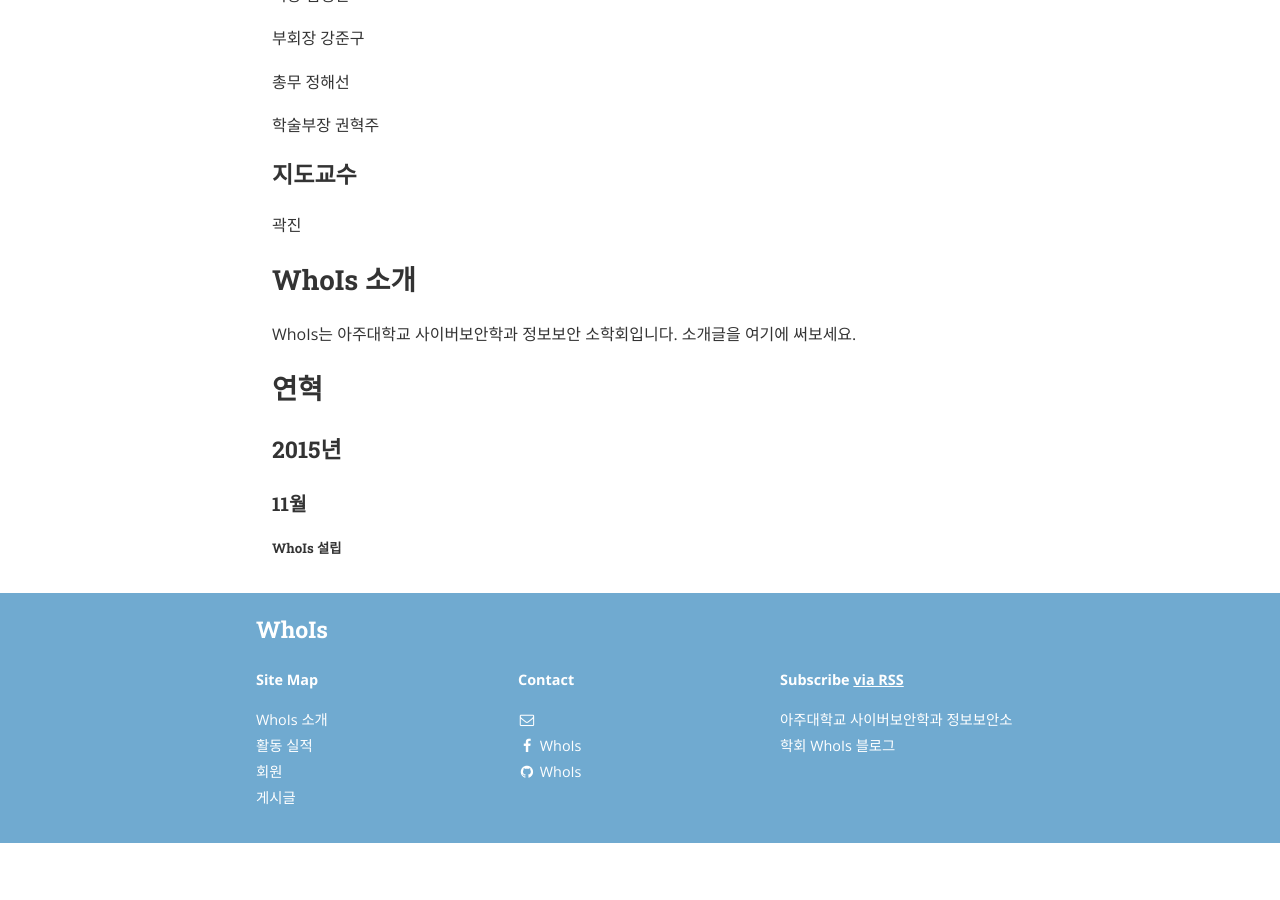
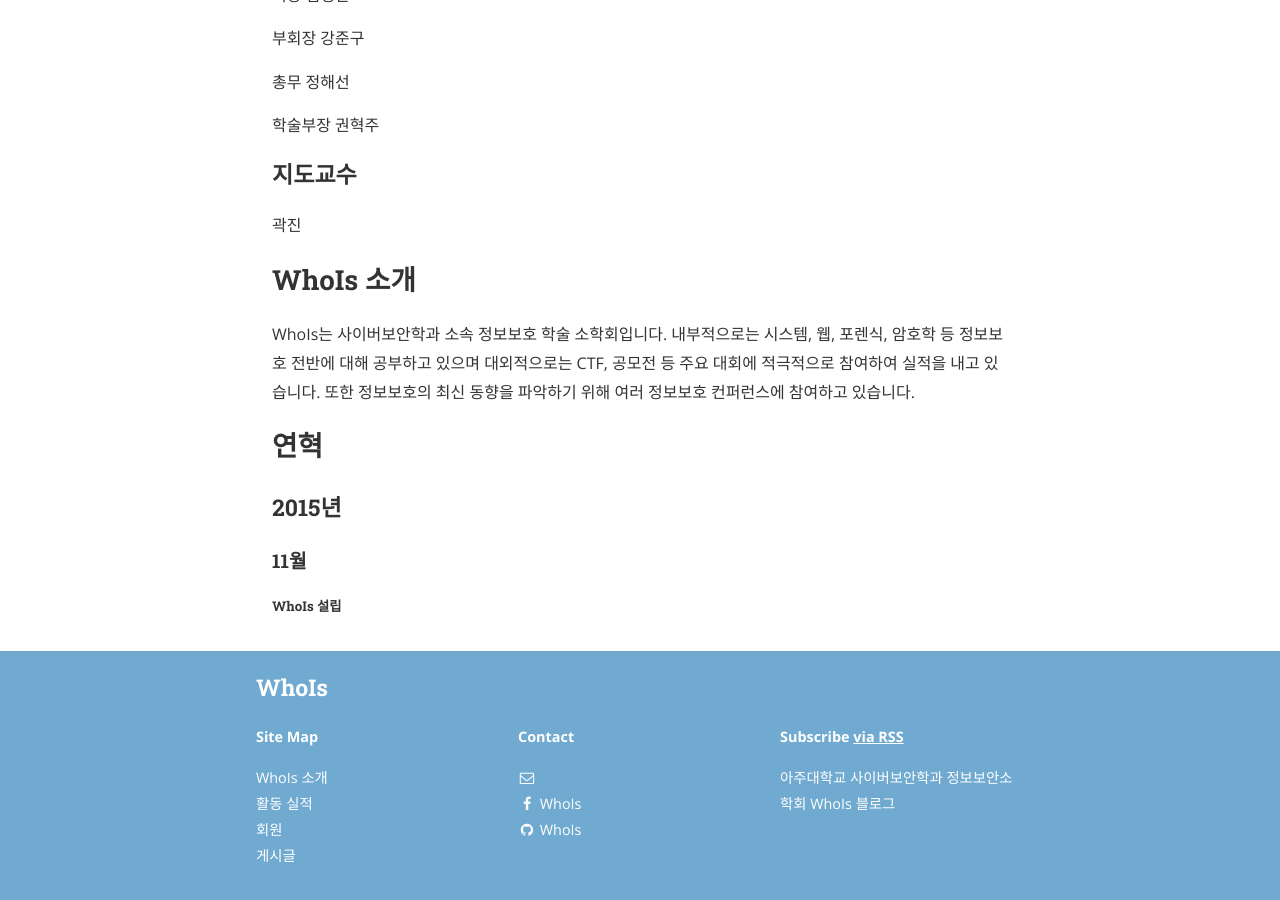
Before and after one commit to ajou-whois/ajou-whois.github.io, a Jekyll site: the page built from about.md, in a window 1280 px wide and 900 px high, scrolled down 734 px. Built offline with Jekyll 4.4.1, drawn with Linux system fonts in a browser that asks for light colours; nearby versions of some CDN libraries; before the commit the page ends 1577 px from its top, so only the background shows below that.

Commit message:
Update About

```diff
--- a/about.md
+++ b/about.md
@@ -26,7 +26,9 @@ permalink: /about/
 
 ## WhoIs 소개
 
-WhoIs는 아주대학교 사이버보안학과 정보보안 소학회입니다. 소개글을 여기에 써보세요.
+WhoIs는 사이버보안학과 소속 정보보호 학술 소학회입니다.
+내부적으로는 시스템, 웹, 포렌식, 암호학 등 정보보호 전반에 대해 공부하고 있으며 대외적으로는 CTF, 공모전 등 주요 대회에 적극적으로 참여하여 실적을 내고 있습니다.
+또한 정보보호의 최신 동향을 파악하기 위해 여러 정보보호 컨퍼런스에 참여하고 있습니다.
 
 ## 연혁
 
```
